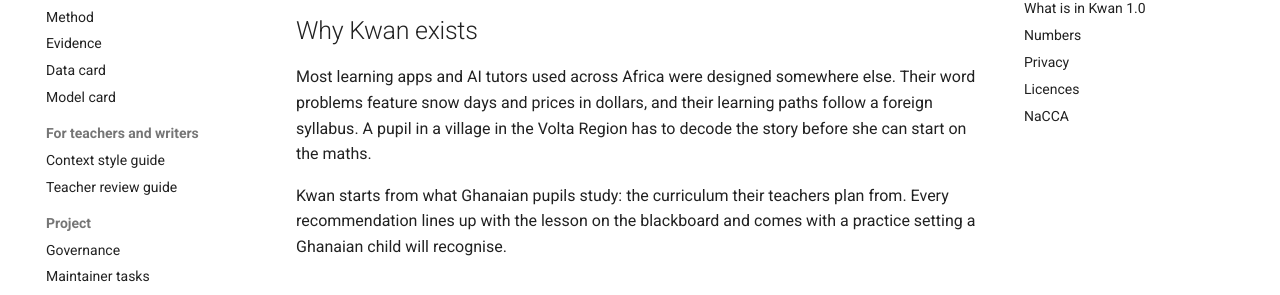
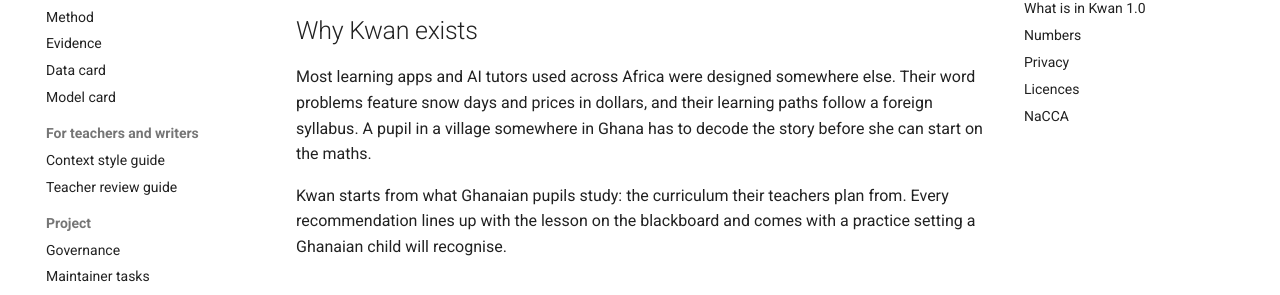
Before and after one commit to rofyray/kwan, an MkDocs documentation site: the page built from docs/index.md, in a window 1280 px wide and 900 px high, scrolled down 306 px. Shown: the part 193-488 px from the top of the window. Built offline with MkDocs 1.6.1 and Material for MkDocs 9.7.7, drawn with Linux system fonts in a browser that asks for light colours; comment, search, counter and statistics services are not loaded.

Commit message:
Say 'a village somewhere in Ghana' instead of naming one region in the why-Kwan story

```diff
--- a/docs/index.md
+++ b/docs/index.md
@@ -9,7 +9,7 @@ Kwan is an open-source learning path engine for Ghanaian primary maths. It follo
 
 ## Why Kwan exists
 
-Most learning apps and AI tutors used across Africa were designed somewhere else. Their word problems feature snow days and prices in dollars, and their learning paths follow a foreign syllabus. A pupil in a village in the Volta Region has to decode the story before she can start on the maths.
+Most learning apps and AI tutors used across Africa were designed somewhere else. Their word problems feature snow days and prices in dollars, and their learning paths follow a foreign syllabus. A pupil in a village somewhere in Ghana has to decode the story before she can start on the maths.
 
 Kwan starts from what Ghanaian pupils study: the curriculum their teachers plan from. Every recommendation lines up with the lesson on the blackboard and comes with a practice setting a Ghanaian child will recognise.
 
```
Also changed, not shown: README.md (+1 -1 lines).
